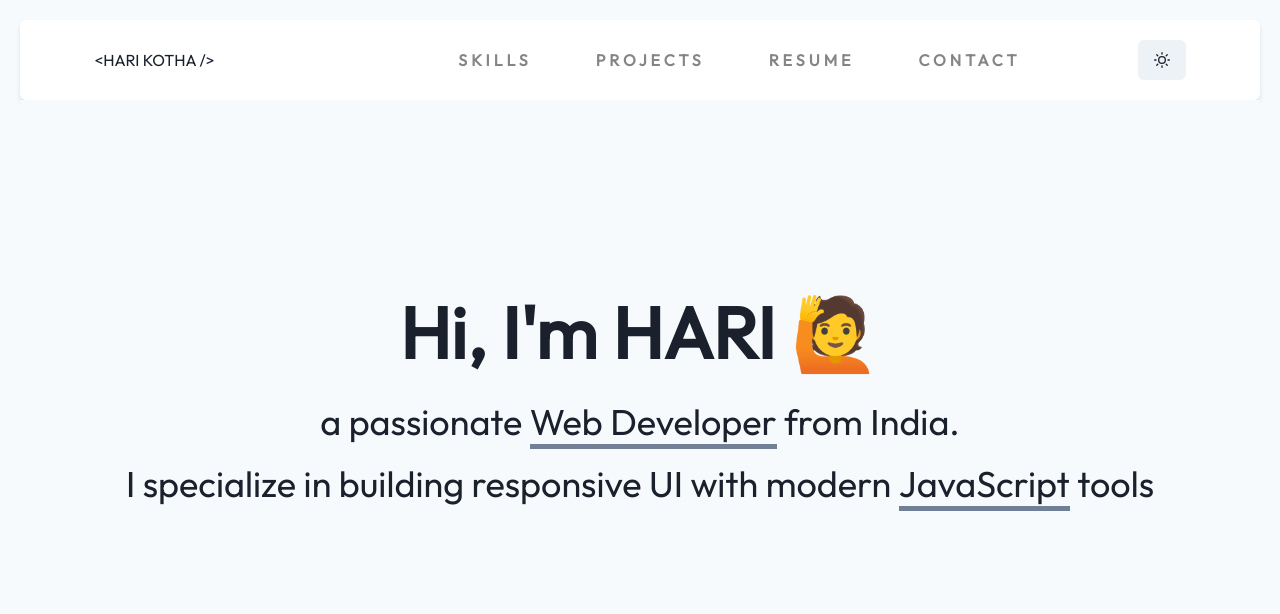
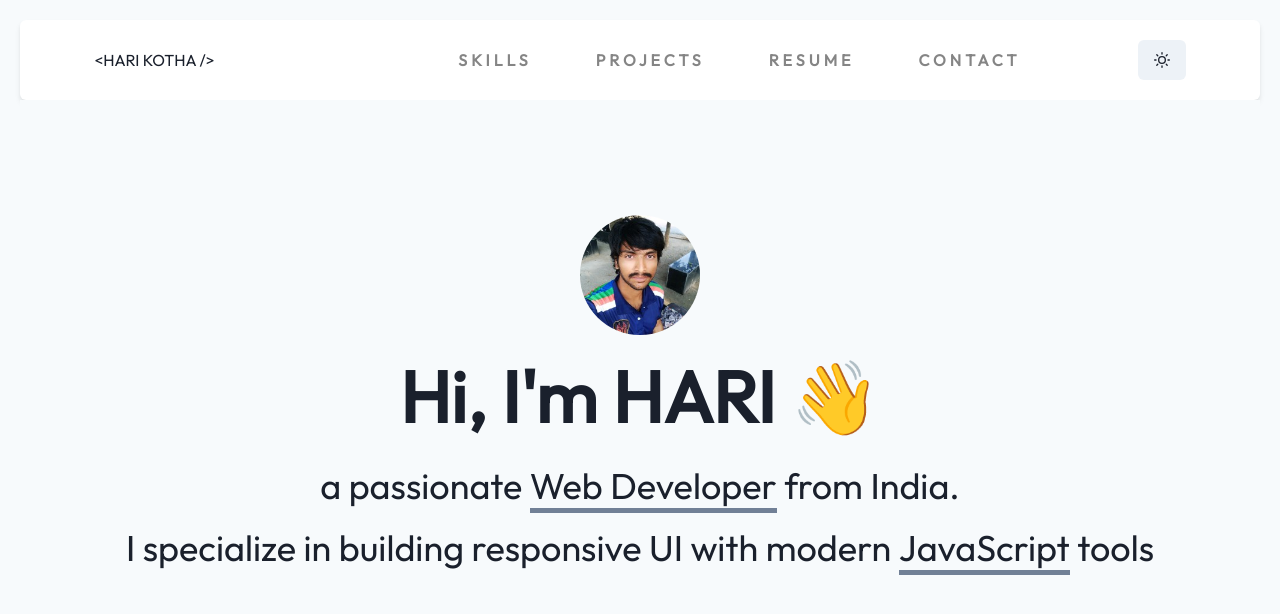
Before and after one commit to harireddy7/portfolio-react, a React (Create React App) app: page / in a window 1280 px wide. Shown: the top 614 px of the page. Built offline with nearby package versions, Linux system fonts and the light colour scheme.

Commit message:
Added cover image tp about section

```diff
--- a/src/Components/About.jsx
+++ b/src/Components/About.jsx
@@ -1,16 +1,44 @@
+import { Image } from '@chakra-ui/image';
 import { Box, Center, Text, VStack } from '@chakra-ui/layout';
-import React from 'react';
+import coverImg from '../Assets/thumb.jpeg';
 
 const About = () => {
 	return (
 		<Box minHeight='calc(100vh - 120px)' background='gray.50' p={5}>
 			<Center minHeight='calc(100vh - 250px)'>
 				<VStack>
-                <Text fontSize='7xl' fontWeight='600'>Hi, I'm HARI  🙋</Text>
-                <Text fontSize='4xl'>a passionate <Text display='inline' borderBottomColor='gray.500' borderBottomWidth='5px'>Web Developer</Text> from India.</Text>
-                <Text fontSize='4xl'>I specialize in building responsive UI with modern <Text display='inline' borderBottomColor='gray.500' borderBottomWidth='5px'>JavaScript</Text> tools</Text>
+					<Image
+						borderRadius='full'
+						boxSize='120px'
+						src={coverImg}
+						alt='hari kotha cover'
+					/>
+					<Text fontSize='7xl' fontWeight='600'>
+						Hi, I'm HARI 👋
+					</Text>
+					<Text fontSize='4xl'>
+						a passionate{' '}
+						<Text
+							display='inline'
+							borderBottomColor='gray.500'
+							borderBottomWidth='5px'
+						>
+							Web Developer
+						</Text>{' '}
+						from India.
+					</Text>
+					<Text fontSize='4xl'>
+						I specialize in building responsive UI with modern{' '}
+						<Text
+							display='inline'
+							borderBottomColor='gray.500'
+							borderBottomWidth='5px'
+						>
+							JavaScript
+						</Text>{' '}
+						tools
+					</Text>
 				</VStack>
-
 			</Center>
 		</Box>
 	);
```
Also changed, not shown: src/Assets/thumb.jpeg (added). Lines whose indentation alone changed are shown as unchanged.
